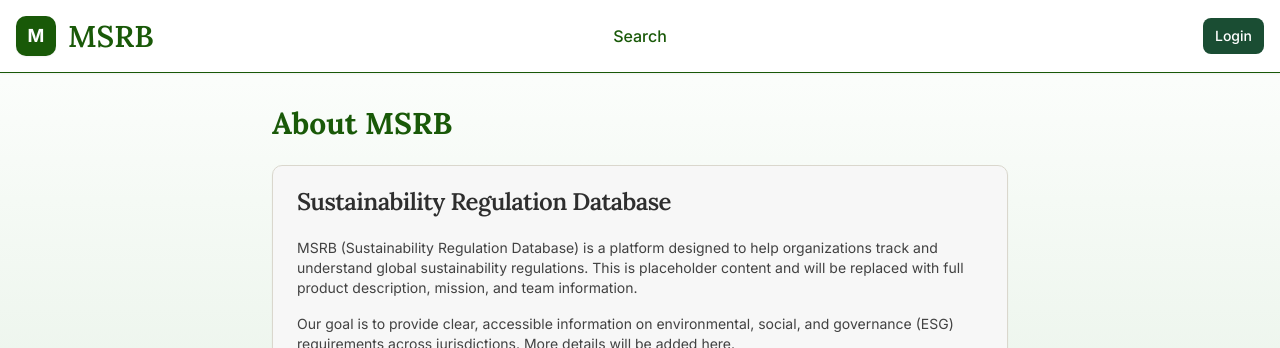
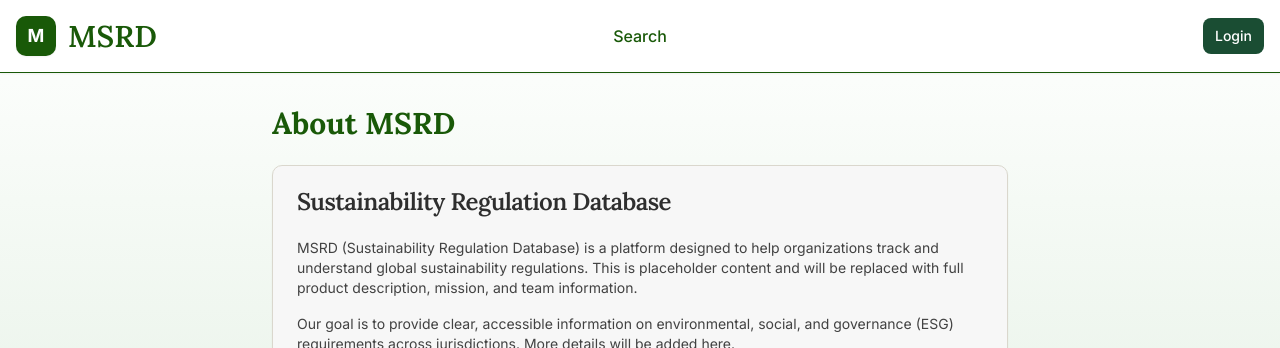
Before and after one commit to ahhdamnarchitect/regulation-compliance-sustainability, a React (Vite) app: page /about in a window 1280 px wide. Shown: the top 348 px of the page. Built offline with nearby package versions, Linux system fonts and the light colour scheme; no server answers.

Commit message:
Rename brand acronym MSRB to MSRD everywhere

```diff
--- a/src/components/auth/LoginOverlay.tsx
+++ b/src/components/auth/LoginOverlay.tsx
@@ -42,7 +42,7 @@ export const LoginOverlay: React.FC<LoginOverlayProps> = ({
             <span className="text-white font-bold text-2xl">M</span>
           </div>
           <CardTitle className="text-2xl font-bold text-earth-primary brand-text">
-            Welcome to MSRB
+            Welcome to MSRD
           </CardTitle>
           <p className="text-earth-text text-sm mt-2">
             Sustainability Regulation Database
--- a/src/components/layout/Header.tsx
+++ b/src/components/layout/Header.tsx
@@ -19,7 +19,7 @@ export const Header = () => {
               <span className="text-white font-bold text-sm sm:text-lg">M</span>
             </div>
             <span className="font-title text-xl sm:text-2xl md:text-3xl font-semibold text-[rgb(25,89,8)]">
-              MSRB
+              MSRD
             </span>
           </Link>
         </div>
--- a/src/pages/About.tsx
+++ b/src/pages/About.tsx
@@ -7,14 +7,14 @@ export default function About() {
     <div className="min-h-screen bg-transparent flex flex-col">
       <Header />
       <main className="container mx-auto px-4 py-8 flex-1 max-w-3xl">
-        <h1 className="text-3xl font-bold text-earth-primary mb-6">About MSRB</h1>
+        <h1 className="text-3xl font-bold text-earth-primary mb-6">About MSRD</h1>
         <Card className="border-earth-sand">
           <CardHeader>
             <CardTitle className="text-earth-text">Sustainability Regulation Database</CardTitle>
           </CardHeader>
           <CardContent className="space-y-4 text-earth-text/90 text-sm">
             <p>
-              MSRB (Sustainability Regulation Database) is a platform designed to help organizations
+              MSRD (Sustainability Regulation Database) is a platform designed to help organizations
               track and understand global sustainability regulations. This is placeholder content and will be
               replaced with full product description, mission, and team information.
             </p>
--- a/src/pages/Index.tsx
+++ b/src/pages/Index.tsx
@@ -111,7 +111,7 @@ export default function Index() {
         <div className="relative w-full overflow-hidden">
           <div
             className="absolute inset-0 bg-cover bg-center bg-no-repeat"
-            style={{ backgroundImage: 'url(/MSRB.png)' }}
+            style={{ backgroundImage: 'url(/MSRD.png)' }}
           />
           <div className="absolute inset-0 bg-black/40" />
           <div className="relative min-h-[200px] sm:min-h-[260px] md:min-h-[320px] flex flex-col items-center justify-center px-4 py-10 md:py-14">
@@ -119,7 +119,7 @@ export default function Index() {
               className="font-title text-3xl sm:text-4xl md:text-5xl lg:text-6xl font-semibold mb-2 md:mb-3 text-white tracking-tight drop-shadow-lg"
               style={{ textShadow: '0 2px 8px rgba(0,0,0,0.5), 0 0 24px rgba(0,0,0,0.3)' }}
             >
-              MSRB
+              MSRD
             </h1>
             <p
               className="font-title text-base sm:text-lg md:text-xl lg:text-2xl text-white/95 font-medium px-4 text-center max-w-2xl"
--- a/src/pages/Legal.tsx
+++ b/src/pages/Legal.tsx
@@ -15,7 +15,7 @@ export default function Legal() {
           <CardContent className="space-y-4 text-earth-text/90 text-sm">
             <p>
               This page will contain the terms of use, privacy policy, and other legal information for
-              the Sustainability Regulation Database (MSRB). Placeholder content only.
+              the Sustainability Regulation Database (MSRD). Placeholder content only.
             </p>
             <p>
               Final legal text will be added before launch. Do not rely on this placeholder for any
--- a/src/pages/Login.tsx
+++ b/src/pages/Login.tsx
@@ -34,7 +34,7 @@ export default function Login() {
             <span className="text-white font-bold text-2xl">M</span>
           </div>
           <CardTitle className="text-2xl bg-gradient-to-r from-blue-600 to-purple-600 bg-clip-text text-transparent">
-            Welcome to MSRB
+            Welcome to MSRD
           </CardTitle>
         </CardHeader>
 
--- a/src/pages/RegulationDetail.tsx
+++ b/src/pages/RegulationDetail.tsx
@@ -125,7 +125,7 @@ export default function RegulationDetail() {
     // Footer
     doc.setFontSize(8);
     doc.setTextColor(150, 150, 150);
-    doc.text(`Exported from MSRB on ${new Date().toLocaleDateString()}`, 20, 285);
+    doc.text(`Exported from MSRD on ${new Date().toLocaleDateString()}`, 20, 285);
 
     // Save the PDF
     const filename = regulation.title.replace(/[^a-z0-9]/gi, '_').substring(0, 50);
```
Also changed, not shown: 1 other file (tests, documents, lock files or other folders).
